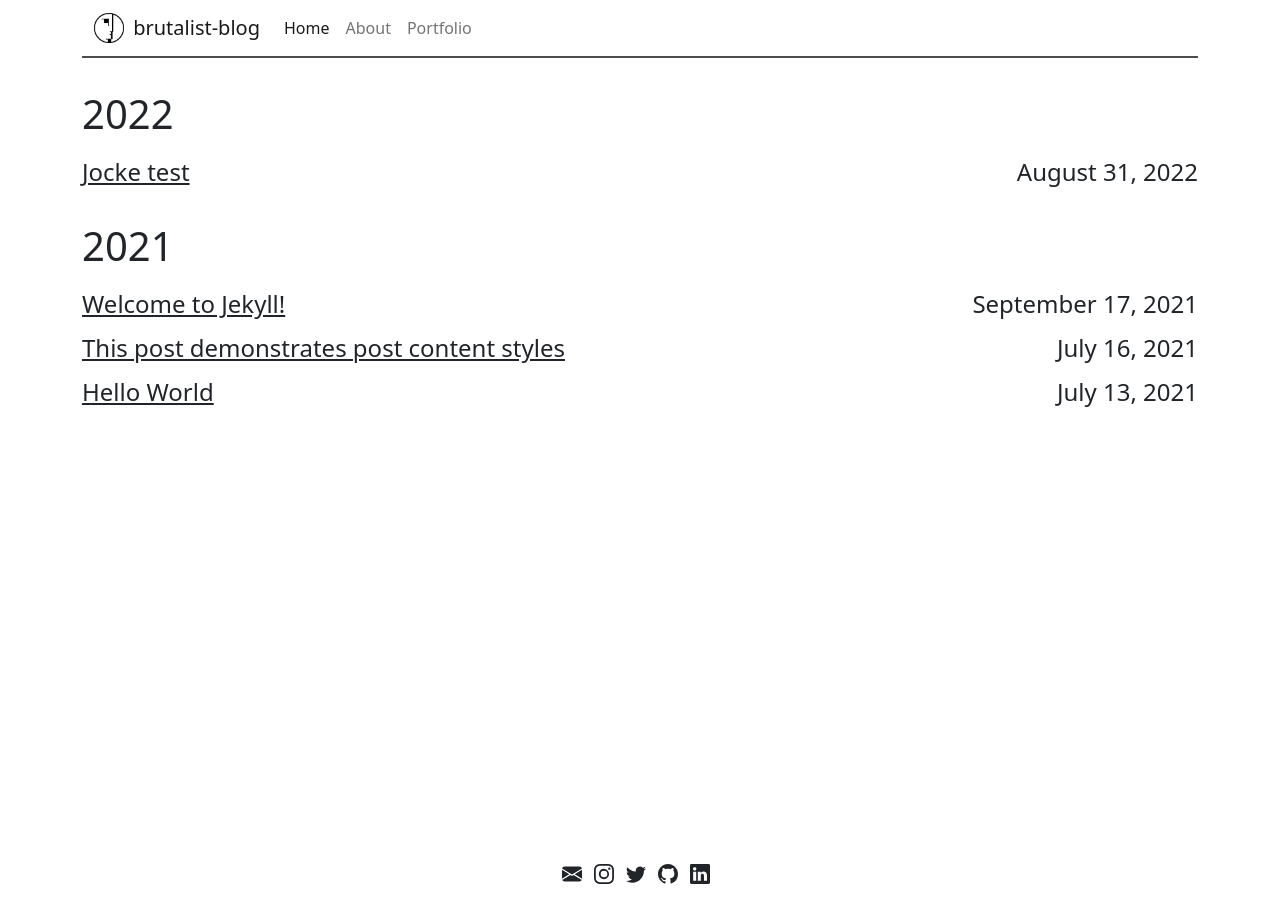
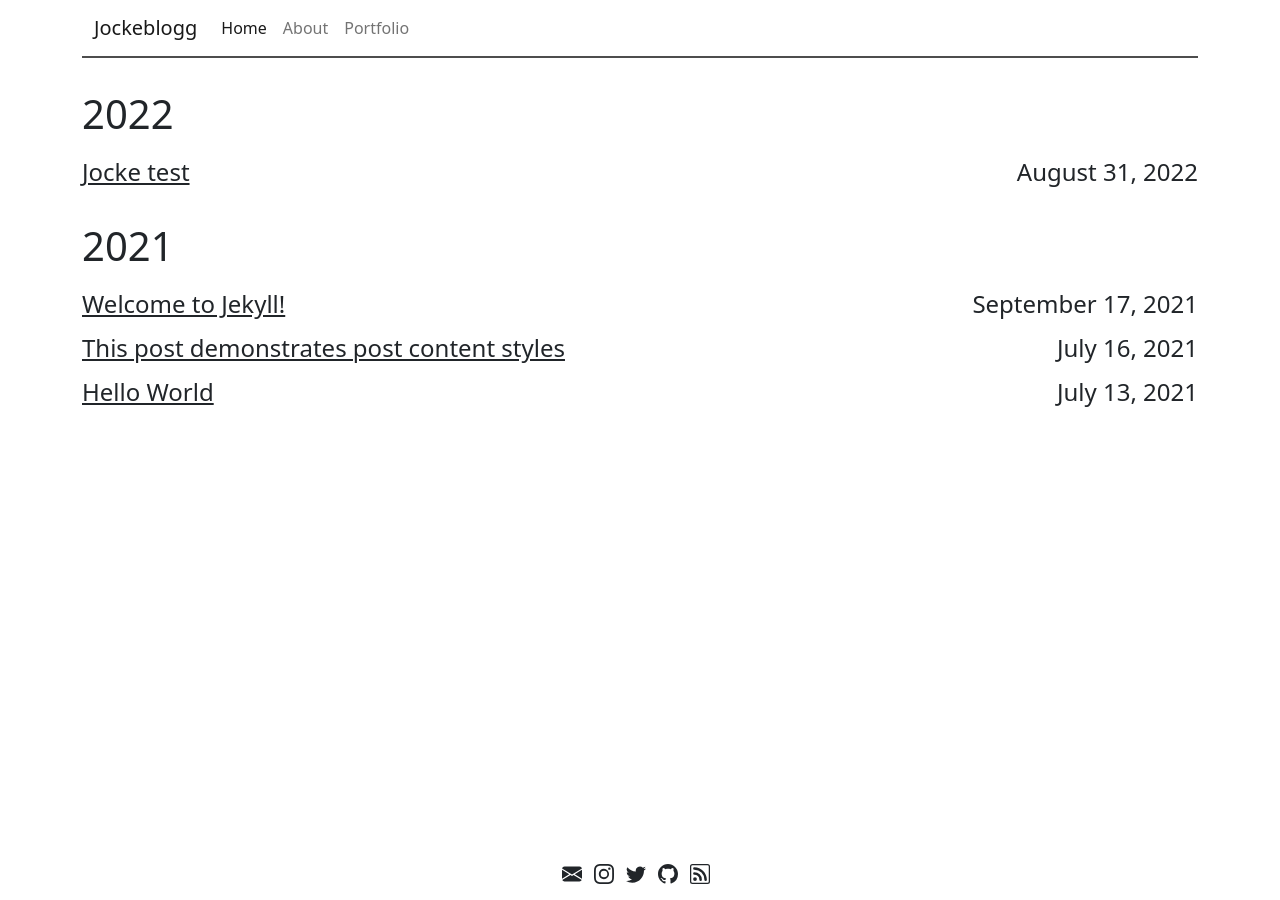
Before and after one commit to Jockwards/jockwards.github.io, a Jekyll site: the page built from index.html, in a window 1280 px wide. Built offline with Jekyll 4.4.1, drawn with Linux system fonts in a browser that asks for light colours; some of the changed lines change nothing that is shown.

Commit message:
config update

```diff
--- a/_config.yml
+++ b/_config.yml
@@ -3,37 +3,37 @@
 #
 
 # Name of your site (displayed in the navbar)
-name: brutalist-blog
+name: Jockeblogg
 
 # Your site's title (e.g., Ben's Awesome Site, The GitHub Blog, etc.), used as part of the title tag like Home | Ben's Awesome Site.
-title: brutalist-blog
+title: Jockeblogg
 
 # Link to avatar in the navbar (/assets/images/avatar.png). Leave empty if no logo desired. Two avatars for light and dark mode.
 # Avatar for light mode site
-lightavatar: /assets/images/light_bauhaus_logo.png
+lightavatar:
 # Avatar for dark mode site
-darkavatar: /assets/images/dark_bauhaus_logo.png
+darkavatar:
 
 # A short description (e.g., A blog dedicated to reviewing cat gifs), used as part of the title tag like Ben's Awesome Site | A blog dedicated to reviewing cat gifs instead of Ben's Awesome Site | Long description about a blog dedicated to reviewing cat gifs that would be used when page.title is not defined.
-tagline: Minimalistic Jekyll theme that automatically supports dark and light modes for blogs
+tagline: Jocke skriver om IT, teknologi, fotografi
 
 # A longer description used for the description meta tag. Also used as fallback for pages that don't provide their own description, and also as part of the page's title tag if neither page.title nor site.tagline has been defined.
-description: Minimalistic Jekyll theme that automatically supports dark and light modes for blogs
+description: Jocke skriver om IT, teknologi, fotografi
 
 # The full URL to your site. Note: site.github.url will be used by default.
-url:
+url: jocke.xyz
 
 # If you're hosting your site at a Project repository on GitHub pages
 # (http://yourusername.github.io/repository-name)
 # and NOT your User repository (http://yourusername.github.io)
 # then add in the baseurl here, like this: "/repository-name"
-baseurl: ""
+baseurl: "/jockwards.github.io"
 
 # global author information
-author: andrew-park
+author: jocke
 
 # URL to a site-wide logo (e.g., /assets/your-company-logo.png)
-logo: /assets/images/light_bauhaus_logo.png
+logo:
 
 # Enter your Google Analytics web tracking code (e.g. UA-2110908-2) to activate tracking
 google_analytics:
@@ -42,13 +42,11 @@ permalink: /:year/:month/:day/:title/
 
 # Includes an icon in the footer for each username you enter
 footer-links:
-  email: mkie0125@gmail.com
-  facebook:
-  github: andrewhwanpark/brutalist-blog
-  instagram: andrewhwanpark
-  linkedin: andrewhwanpark
-  rss: # just type anything here for a working RSS icon
-  twitter: andrewhwanpark
+  email: jockwards@duck.com
+  github: jockwards
+  instagram: jockwards
+  rss: rss
+  twitter: jockwards
 
 plugins:
   - jekyll-seo-tag
```
